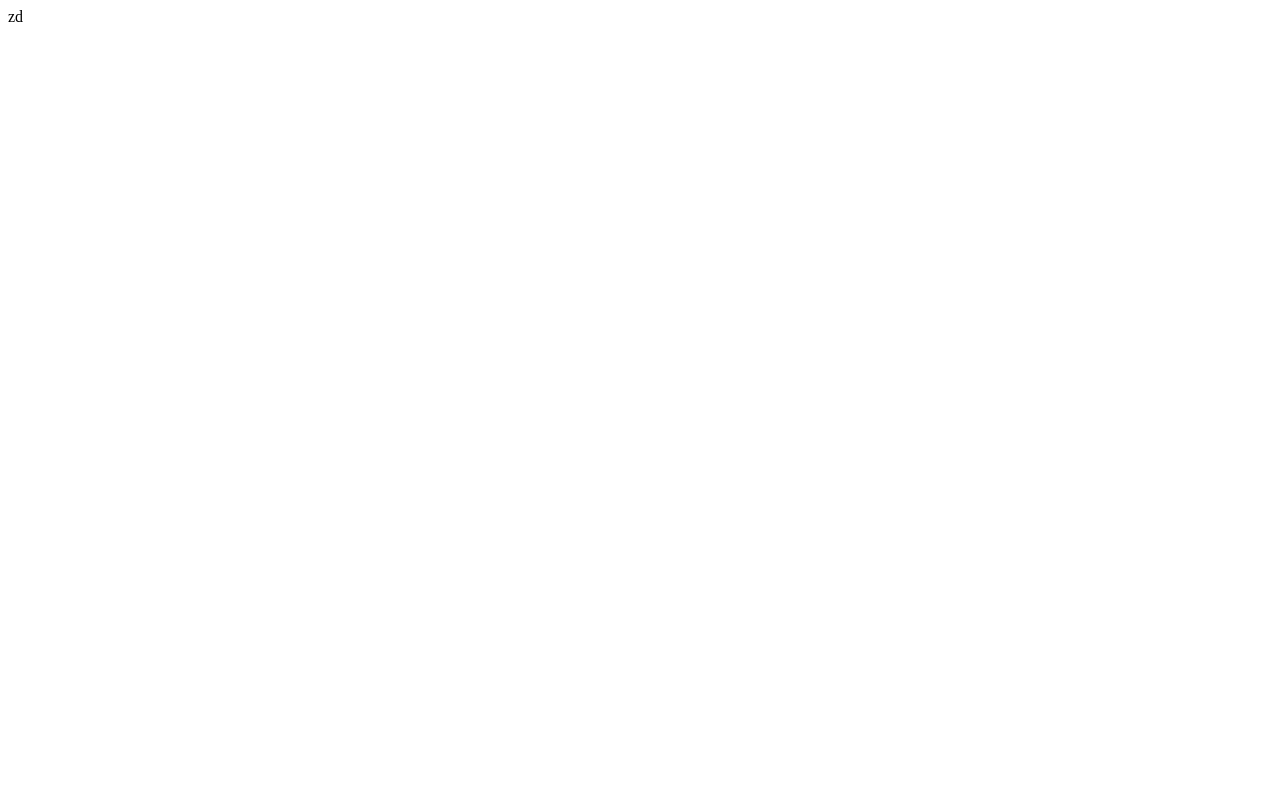
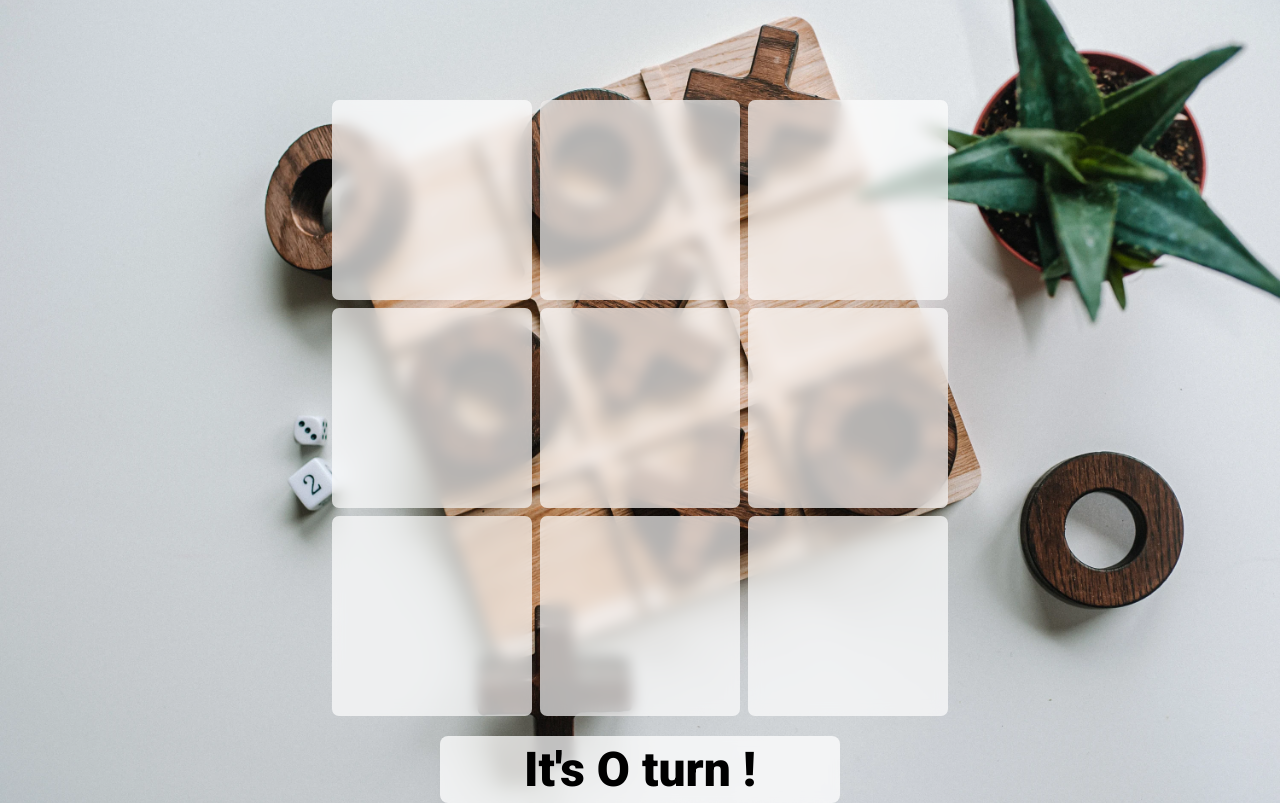
Before and after one commit to LouisHyt/Exos_JS-3, a plain HTML site: page index.html in a window 1280 px wide. Drawn offline with Linux system fonts and the light colour scheme.

Commit message:
Grid, EventListener & Array

```diff
--- a/index.html
+++ b/index.html
@@ -8,6 +8,19 @@
     <title>Document</title>
 </head>
 <body>
-    zd
+    <div class="container">
+        <div class="grid-group">
+            <div class="grid"></div>
+            <div class="grid"></div>
+            <div class="grid"></div>
+            <div class="grid"></div>
+            <div class="grid"></div>
+            <div class="grid"></div>
+            <div class="grid"></div>
+            <div class="grid"></div>
+            <div class="grid"></div>
+        </div>
+        <div class="turn_info">It's <span class="player"></span> turn !</div>
+    </div>
 </body>
 </html>
--- a/script.js
+++ b/script.js
@@ -0,0 +1,26 @@
+const infoPlayer = document.querySelector(".player");
+const grids = document.querySelectorAll(".grid");
+const turnInfo = document.querySelector(".turn_info");
+
+let players = ["X", "O"];
+let clicked = 0;
+let activePlayer = players[Math.floor(Math.random() * players.length)];
+play()
+
+function play(){
+    infoPlayer.textContent = activePlayer;
+    for(const grid of grids){
+        grid.addEventListener("click", gridclick)
+    }
+}
+
+function gridclick(e){
+    e.target.textContent = activePlayer;
+    activePlayer = players.filter(elem => elem !== activePlayer)[0];
+    infoPlayer.textContent = activePlayer;
+    e.target.removeEventListener("click", gridclick);
+    clicked++
+    if(clicked == grids.length){
+        turnInfo.textContent = "Partie terminée";
+    }
+}
--- a/style.css
+++ b/style.css
@@ -0,0 +1,57 @@
+@import url('https://fonts.googleapis.com/css2?family=Roboto:wght@300;400;500;900&display=swap');
+
+*{
+    margin: 0;
+    padding: 0;
+    box-sizing: border-box;
+    font-family: 'Roboto', sans-serif;
+}
+
+body{
+    height: 100vh;
+    width: 100vw;
+    background-image: url('assets/background.webp');
+    background-position: center center;
+    background-repeat: no-repeat;
+    background-size: cover;
+}
+
+.container{
+    height: 100%;
+    display: flex;
+    flex-direction: column;
+    padding-top: 100px;
+    align-items: center;
+    gap: 20px;
+}
+
+.grid-group{
+    display: grid;
+    grid-template-columns: repeat(3, 200px);
+    grid-template-rows: repeat(3, 200px);
+    gap: 8px;
+}
+
+.grid-group > .grid{
+    background-color: rgba(255, 255, 255, 0.681);
+    backdrop-filter: blur(7px);
+    border-radius: 7px;
+    cursor: pointer;
+    display: flex;
+    justify-content: center;
+    align-items: center;
+    font-size: 4em;
+    color: gray;
+    user-select: none;
+}
+
+.turn_info{
+    font-weight: bold;
+    font-size: 3em;
+    background-color: rgba(255, 255, 255, 0.742);
+    backdrop-filter: blur(5px);
+    border-radius: 8px;
+    padding: 5px 15px;
+    width: 400px;
+    text-align: center;
+}
```
Also changed, not shown: assets/background.webp (added).
